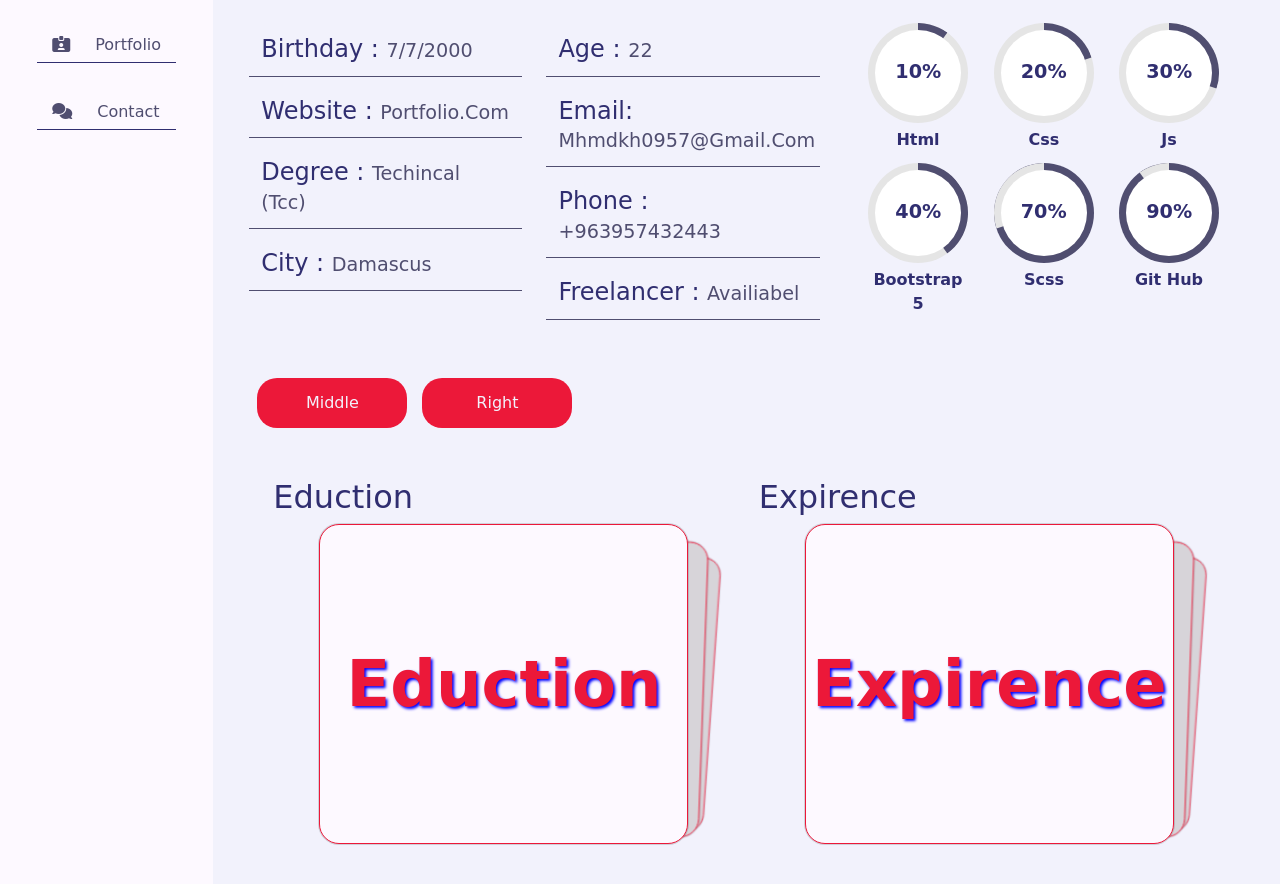
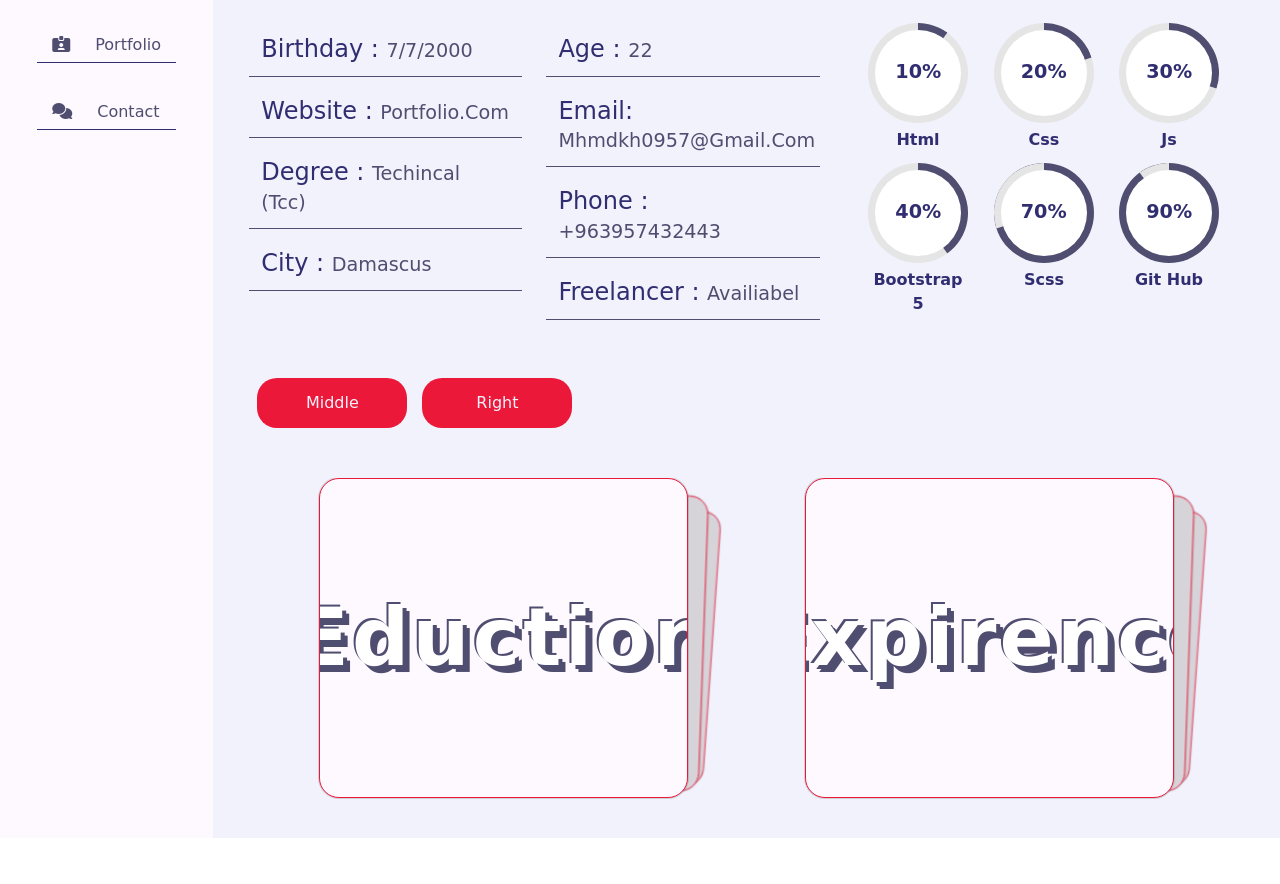
Before and after one commit to mhmdkhaz/MyProfile, a website: page about.html in a window 1280 px wide. Shown: the part 338-1222 px from the top of the page. After the commit the page ends 1176 px from the top, so only its background shows below. Drawn offline with nearby package versions, Linux system fonts and the light colour scheme; a web font is replaced by a local one.

Commit message:
fix http

```diff
--- a/about.html
+++ b/about.html
@@ -10,12 +10,12 @@
     <!-- -------------  start fontawesome -------------  -->
     <link
       rel="stylesheet"
-      href="/node_modules/@fortawesome/fontawesome-free/css/all.css"
+      href="node_modules/@fortawesome/fontawesome-free/css/all.css"
     />
     <!-- start in aos -->
     <link href="https://unpkg.com/aos@2.3.1/dist/aos.css" rel="stylesheet" />
     <!-- start in swiper js -->
-    <link rel="stylesheet" href="./node_modules/swiper/swiper-bundle.min.css" />
+    <link rel="stylesheet" href="node_modules/swiper/swiper-bundle.min.css" />
   </head>
   <body class="colorOne">
     <!-- -------------  start in theme color -------------   -->
@@ -304,7 +304,6 @@
                 <div class="container">
                   <div class="row">
                     <div class="col-md-6" style="overflow: hidden">
-                      <h1>eduction</h1>
                       <div class="swiper mySwiper">
                         <div class="swiper-wrapper">
                           <div class="swiper-slide">eduction</div>
@@ -314,7 +313,6 @@
                       </div>
                     </div>
                     <div class="col-md-6" style="overflow: hidden">
-                      <h1>expirence</h1>
                       <div class="swiper mySwiper">
                         <div class="swiper-wrapper">
                           <div class="swiper-slide">expirence</div>
@@ -357,7 +355,7 @@
       AOS.init();
     </script>
     <!-- start in swiper js -->
-    <script src="./node_modules/swiper/swiper-bundle.min.js"></script>
+    <script src="node_modules/swiper/swiper-bundle.min.js"></script>
     <!-- -------------  start js -------------  -->
     <script src="js/main.js"></script>
   </body>
--- a/scss/components/Carousel.scss
+++ b/scss/components/Carousel.scss
@@ -15,15 +15,16 @@
       margin-left: $margintlr -10px;
     }
     &:nth-child(1) {
-      font-size: 4rem;
+      font-size: 5rem;
       display: flex;
       align-items: center;
       justify-content: center;
-      color: $beafname;
-      font-family: "Clicker Script", cursive;
+      color: #fff;
       font-weight: 800;
+      letter-spacing: 0.2rem;
       text-transform: capitalize;
-      text-shadow: 2px 2px 3px blue;
+      text-shadow: -2px -2px 0px $text-black-700, 4px 4px 0px $text-black-700,
+        7px 7px 0px $text-black-700;
     }
   }
 }
--- a/scss/pages/_about.scss
+++ b/scss/pages/_about.scss
@@ -39,10 +39,5 @@
     }
   }
   .eduexp {
-    h1 {
-      text-transform: capitalize;
-      font-size: $sizeH;
-      color: $text-black-900;
-    }
   }
 }
```
Also changed, not shown: index.html (+1 -1 lines), assets/css/style.css, 1 other file.
